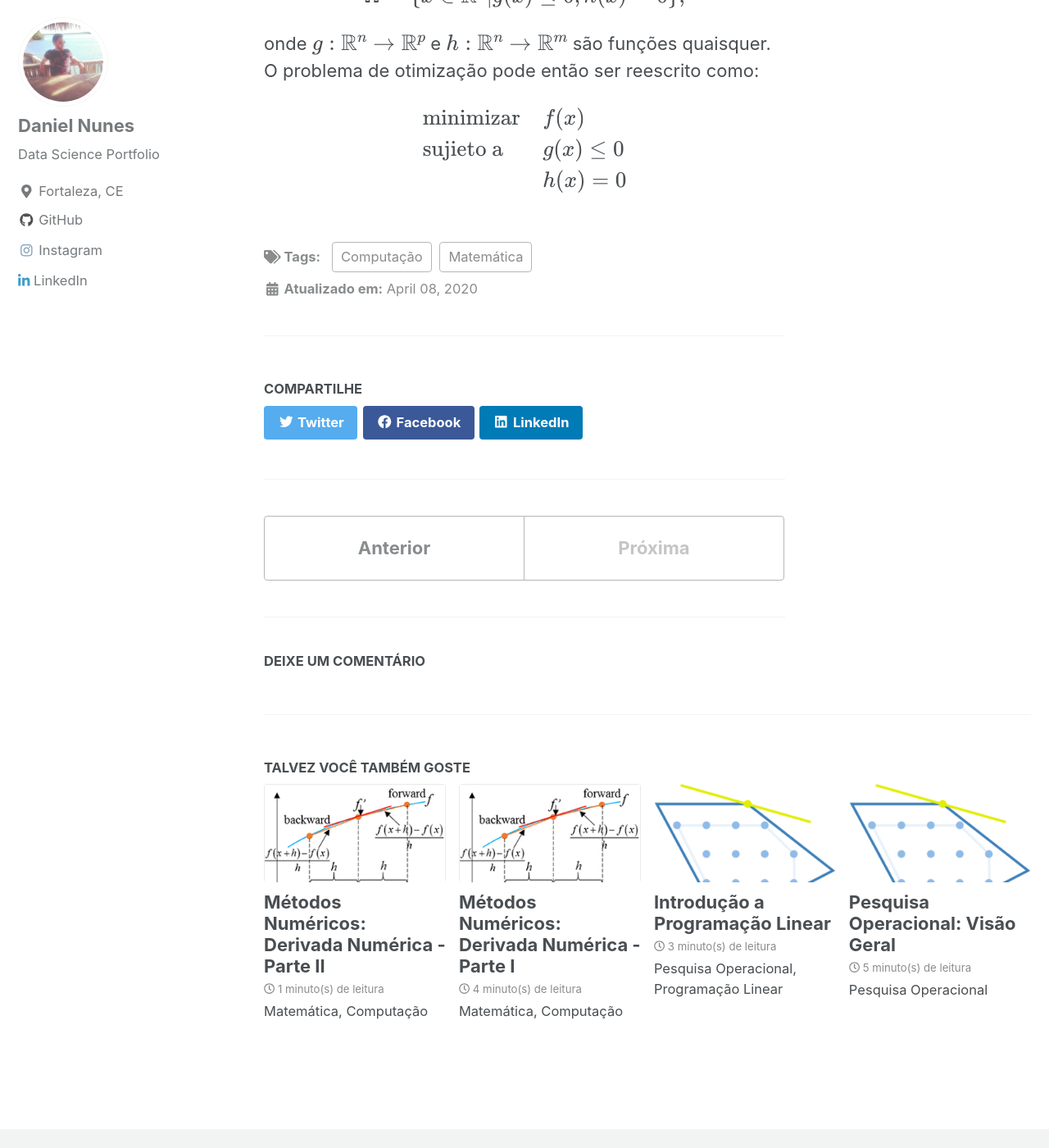
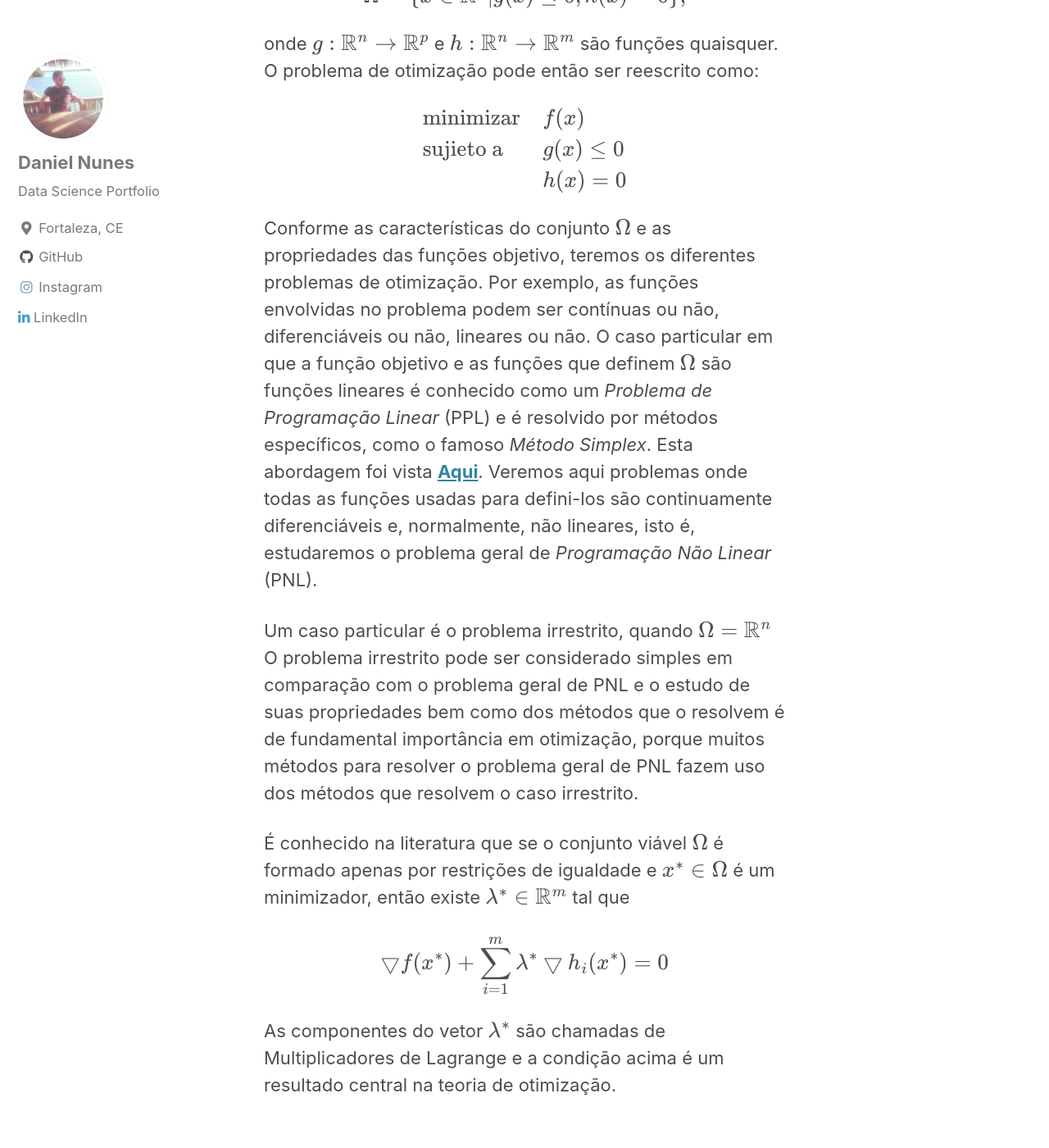
Before and after one commit to danielmnunes/danielmnunes.github.io, a Jekyll site: the page built from _posts/2020-04-08-otimizacao-introducao.md, in a window 1280 px wide and 1400 px high, scrolled down 693 px. Shown: the whole window at 82% size. Built offline with Jekyll 4.4.1, drawn with Linux system fonts in a browser that asks for light colours; cached includes are drawn as plain includes; nearby versions of some CDN libraries; formulas are drawn with MathJax 3; comment, search, counter and statistics services are not loaded; some of the changed text lies outside the part shown.

Commit message:
Post otimiza 2

```diff
--- a/_posts/2020-04-08-otimizacao-introducao.md
+++ b/_posts/2020-04-08-otimizacao-introducao.md
@@ -35,3 +35,15 @@ $$
                 & h(x) = 0
 \end{array}
 $$
+
+Conforme as características do conjunto $$\Omega$$ e as propriedades das funções objetivo, teremos os diferentes problemas de otimização. Por exemplo, as funções envolvidas no problema podem ser contínuas ou não, diferenciáveis ou não, lineares ou não. O caso particular em que a função objetivo e as funções que definem $$\Omega$$ são funções lineares é conhecido como um *Problema de Programação Linear* (PPL) e é resolvido por métodos específicos, como o famoso *Método Simplex*. Esta abordagem foi vista [**Aqui**]({{ "/posts/pl-introducao/" | relative_url }}). Veremos aqui problemas onde todas as funções usadas para defini-los são continuamente diferenciáveis e, normalmente, não lineares, isto é, estudaremos o problema geral de *Programação Não Linear* (PNL).
+
+Um caso particular é o problema irrestrito, quando $$ \Omega =  \mathbb{R}^n$$ O problema irrestrito pode ser considerado simples em comparação com o problema geral de PNL e o estudo de suas propriedades bem como dos métodos que o resolvem é de fundamental importância em otimização, porque muitos métodos para resolver o problema geral de PNL fazem uso dos métodos que resolvem o caso irrestrito.
+
+É conhecido na literatura que se o conjunto viável $$\Omega$$ é formado apenas por restrições de igualdade e $$ x^* \in \Omega $$ é um minimizador, então existe $$ \lambda^* \in  \mathbb{R}^m$$ tal que
+
+$$
+\bigtriangledown f(x^{*}) + \sum_{i=1}^{m} \lambda^{*}\bigtriangledown h_{i}(x^{*}) = 0
+$$
+
+As componentes do vetor $$ \lambda^{*} $$ são chamadas de Multiplicadores de Lagrange e a condição acima é um resultado central na teoria de otimização.
```
